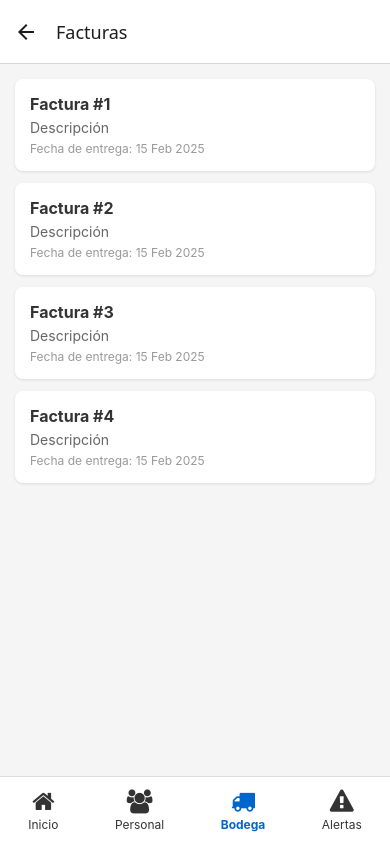
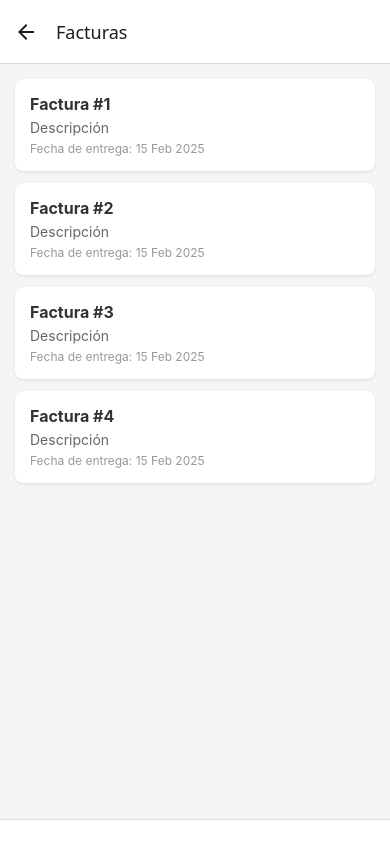
Before and after one commit to Rumrayy/SITMO, a React Native app: screen /Facturas in a window 390 px wide. Built offline with nearby package versions, Linux system fonts and the light colour scheme.

Commit message:
arreglo del footer de bodega para diferentes roles

```diff
--- a/App/advertencia.jsx
+++ b/App/advertencia.jsx
@@ -33,7 +33,6 @@ const AlertasScreen = () => {
         ))}
       </ScrollView>
 
-      {/* Footer con navegación */}
       <View style={styles.bottomMenu}>
         <TouchableOpacity
           style={styles.menuItem}
--- a/App/b_factura.jsx
+++ b/App/b_factura.jsx
@@ -1,6 +1,7 @@
-import React from 'react';
+import React, { useEffect, useState } from 'react';
 import { View, Text, StyleSheet, TouchableOpacity, FlatList } from 'react-native';
 import Icon from 'react-native-vector-icons/FontAwesome';
+import AsyncStorage from '@react-native-async-storage/async-storage';
 
 const facturas = [
   { id: '1', titulo: 'Factura #1', descripcion: 'Descripción', fechaEntrega: '15 Feb 2025' },
@@ -9,7 +10,24 @@ const facturas = [
   { id: '4', titulo: 'Factura #4', descripcion: 'Descripción', fechaEntrega: '15 Feb 2025' },
 ];
 
-const FacturasScreen = ({ navigation }) => {
+const FacturasScreen = ({ navigation, route }) => {
+  const [userRole, setUserRole] = useState('bodega');
+
+  useEffect(() => {
+    const getUserRole = async () => {
+      try {
+        const role = await AsyncStorage.getItem('userRole');
+        if (role) {
+          setUserRole(role.toLowerCase());
+        }
+      } catch (error) {
+        console.error('Error al obtener el rol:', error);
+      }
+    };
+
+    getUserRole();
+  }, []);
+
   const renderItem = ({ item }) => (
     <TouchableOpacity
       style={styles.card}
@@ -21,18 +39,22 @@ const FacturasScreen = ({ navigation }) => {
     </TouchableOpacity>
   );
 
+
+  const showFooter = ['admin', 'bodega'].includes(userRole);
+
   return (
     <View style={styles.container}>
-
       <FlatList
         data={facturas}
         keyExtractor={(item) => item.id}
         renderItem={renderItem}
-        contentContainerStyle={styles.listContent}
+        contentContainerStyle={showFooter ? styles.listContentAdmin : styles.listContent}
       />
 
-      {/* Footer de navegación */}
+      {showFooter && (
         <View style={styles.bottomMenu}>
+          {userRole === 'admin' && (
+            <>
               <TouchableOpacity
                 style={styles.menuItem}
                 onPress={() => navigation.navigate('Admin')}
@@ -48,7 +70,9 @@ const FacturasScreen = ({ navigation }) => {
                 <Icon name="users" size={24} color="#333" />
                 <Text style={styles.menuText}>Personal</Text>
               </TouchableOpacity>
-
+            </>
+          )}
+          {userRole === 'admin' && (
           <TouchableOpacity
             style={[styles.menuItem, styles.activeMenuItem]}
             onPress={() => navigation.navigate('Facturas')}
@@ -56,7 +80,8 @@ const FacturasScreen = ({ navigation }) => {
             <Icon name="truck" size={24} color="#0066cc" />
             <Text style={[styles.menuText, styles.activeMenuText]}>Bodega</Text>
           </TouchableOpacity>
-
+          )}
+          {userRole === 'admin' && (
             <TouchableOpacity
               style={styles.menuItem}
               onPress={() => navigation.navigate('Advertencia')}
@@ -64,10 +89,13 @@ const FacturasScreen = ({ navigation }) => {
               <Icon name="exclamation-triangle" size={24} color="#333" />
               <Text style={styles.menuText}>Alertas</Text>
             </TouchableOpacity>
+          )}
         </View>
+      )}
     </View>
   );
 };
+
 
 const styles = StyleSheet.create({
   container: {
@@ -84,7 +112,10 @@ const styles = StyleSheet.create({
   },
   listContent: {
     padding: 15,
-    paddingBottom: 70, // Espacio para el footer
+  },
+  listContentAdmin: {
+    padding: 15,
+    paddingBottom: 70, // Espacio para el footer solo cuando es admin
   },
   card: {
     backgroundColor: '#fff',
--- a/App/login.jsx
+++ b/App/login.jsx
@@ -70,7 +70,6 @@ const LoginScreen = ({ navigation }) => {
           'userRole'
         ]);
 
-        // Verificamos que todos los datos existan y sean válidos
         if (userToken[1] === 'authenticated' && userEmail[1] && userRole[1]) {
           if (validUsers[userEmail[1]] && validUsers[userEmail[1]].role === userRole[1]) {
             navigation.navigate(validUsers[userEmail[1]].screen);
@@ -151,7 +150,6 @@ const LoginScreen = ({ navigation }) => {
   );
 };
 
-// Tus estilos permanecen igual...
 const styles = StyleSheet.create({
   container: {
     flex: 1,
--- a/Navigation/Appnavigator.tsx
+++ b/Navigation/Appnavigator.tsx
@@ -27,7 +27,7 @@ const Stack = createStackNavigator();
 const AppNavigator = () => {
   return (
     <NavigationContainer>
-      <Stack.Navigator initialRouteName="Admin">
+      <Stack.Navigator initialRouteName="Login">
         <Stack.Screen name="Login" component={LoginScreen} options={{ title: 'Iniciar Sesión' }} />
         <Stack.Screen name="ChangePassword" component={ChangePasswordScreen} options={{ title: 'Cambiar Contraseña' }} />
         <Stack.Screen name="Admin" component={AdminScreen} options={{ title: 'Panel Admin' }} />
```
Also changed, not shown: package.json (+4 -4 lines), 1 other file (tests, documents, lock files or other folders). Lines whose indentation alone changed are shown as unchanged.
